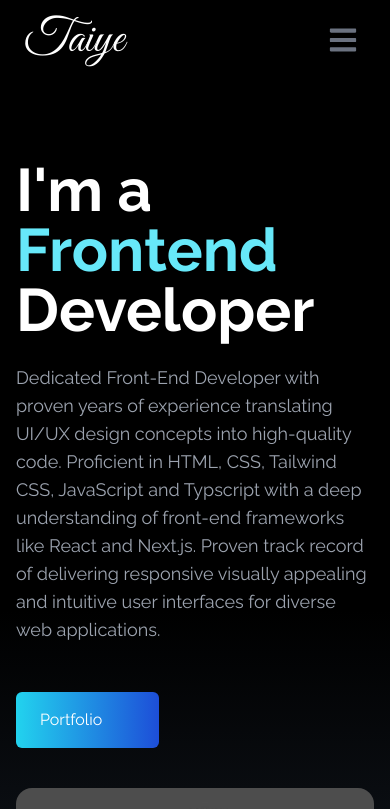
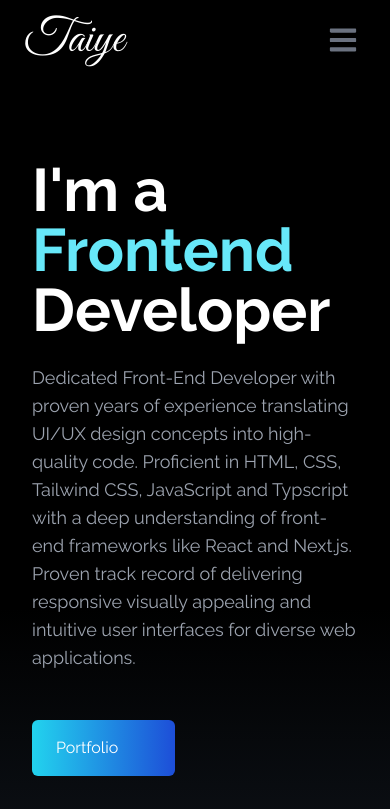
Before and after one commit to TeeAkinlade/My_PORTFOLIO, a React (Vite) app: page / in a window 390 px wide. Shown: the top 809 px of the page. Built offline with nearby package versions, Linux system fonts and the light colour scheme; some icons are missing.

Commit message:
current changes

```diff
--- a/src/components/Home.jsx
+++ b/src/components/Home.jsx
@@ -8,7 +8,7 @@ const Home = () => {
     <div name="home"
         className='h-full lg:h-screen w-full bg-gradient-to-b from-black via-black to-gray-800 text-white md:px-16 lg:px-28 py-20 md:py-0'
     >
-        <div className="mx-auto flex flex-col lg:items-center justify-between h-full lg:px-[30px] px-4 lg:flex-row pt-20">
+        <div className="mx-auto flex flex-col lg:items-center justify-between h-full lg:px-[30px] px-8 lg:flex-row pt-20">
             <div className="flex flex-col h-full">
                 <h2 className='text-6xl sm:text-7xl md:mt-20 lg:mt-0 font-bold text-white'>
                     I'm a <span className='text-cyan-300'>Frontend</span> <br /> Developer
--- a/src/components/Portfolio.jsx
+++ b/src/components/Portfolio.jsx
@@ -83,7 +83,7 @@ const Portfolio = () => {
             code: 'https://github.com/TeeAkinlade/Boldo_website',
             title: 'Blodo clone',
             about: 'A Responsive Boldo clone website with amazing UI',
-            technology: "React,= Tailwind"
+            technology: "React, Tailwind"
         },
     ]
   return (
```
